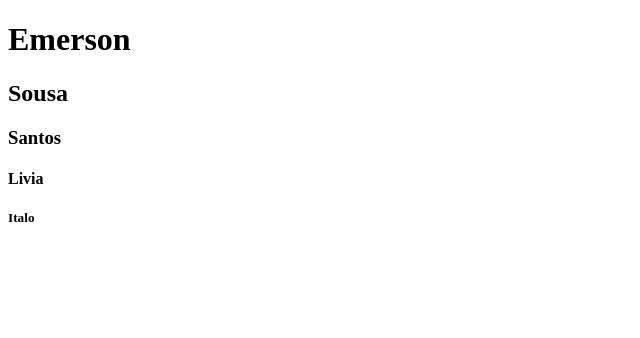
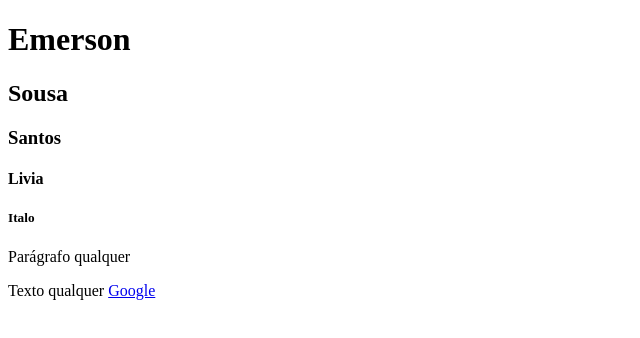
Before and after one commit to emersonsempre/teste-emerson, a plain HTML site: page index.html in a window 1280 px wide. Shown: the whole page, without its empty margins (0-640 px from the left). Drawn offline with Linux system fonts and the light colour scheme.

Commit message:
Parágrafo e link Criados

```diff
--- a/index.html
+++ b/index.html
@@ -12,5 +12,8 @@
   <h3>Santos</h3>
   <h4>Livia</h4>
   <h5>Italo</h5>
+  <p>Parágrafo qualquer</p>
+  <span>Texto qualquer</span>
+  <a href="http://www.google.com">Google</a>
 </body>
 </html>
```
